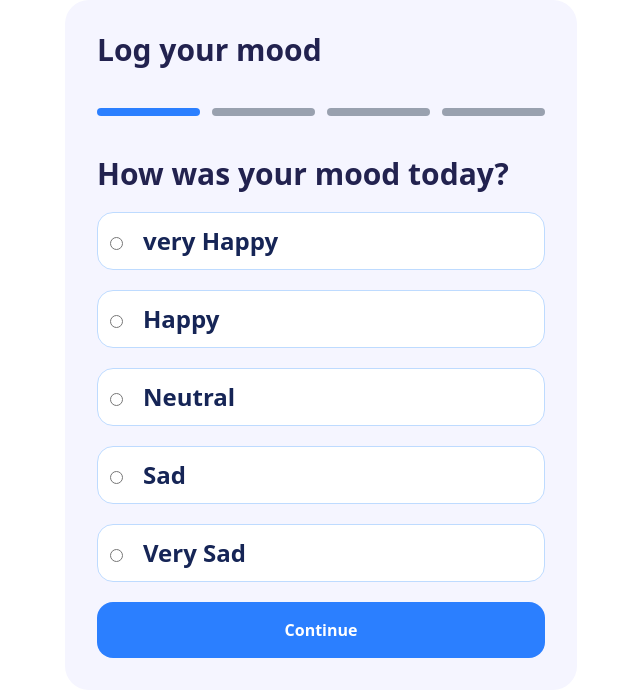
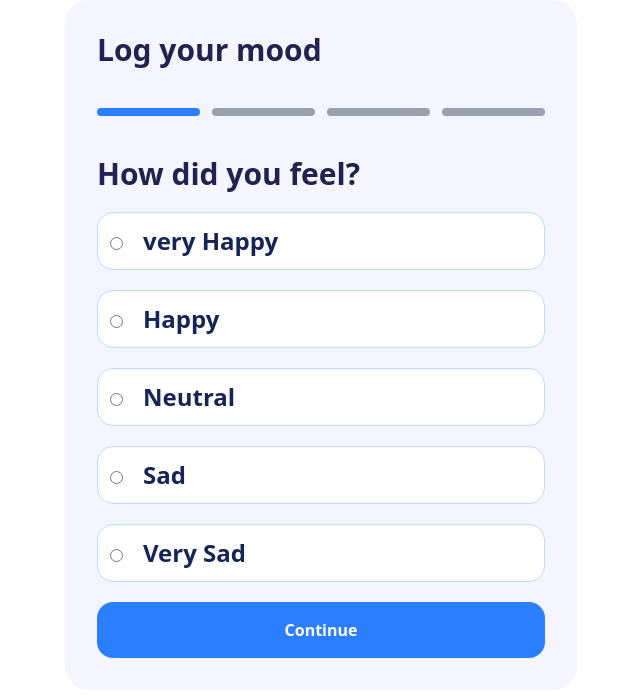
Before and after one commit to K-nass/mood-track, a React (Vite) app: page / in a window 1280 px wide. Shown: the top 696 px of the page, without its empty margins (319-959 px from the left). Built offline with nearby package versions, Linux system fonts and the light colour scheme.

Commit message:
added HeaderForm component

```diff
--- /dev/null
+++ b/src/components/HeaderForm/HeaderForm.jsx
@@ -0,0 +1,9 @@
+import React from "react";
+
+export default function HeaderForm({children}) {
+  return (
+    <h1 className="text-3xl font-bold text-[#22224f]">
+      {children}
+    </h1>
+  );
+}
--- a/src/components/MoodForm/MoodForm.jsx
+++ b/src/components/MoodForm/MoodForm.jsx
@@ -1,4 +1,5 @@
 import React from "react";
+import HeaderForm from "../HeaderForm/HeaderForm";
 // import style from './MoodForm.module.css'
 
 const moods = [
@@ -17,9 +18,10 @@ export default function MoodForm({
 }) {
   return (
     <form className="">
-      <h1 className="text-3xl font-bold text-[#22224f]">
-        How was your mood today?
-      </h1>
+
+      <HeaderForm>
+        How did you feel?
+      </HeaderForm>
       {moods.length > 0
         ? moods.map((m) => (
             <div
```
Also changed, not shown: src/components/HeaderForm/HeaderForm.module.css (added).
